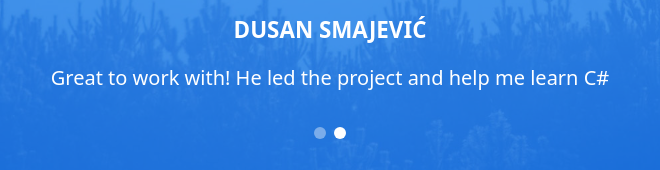
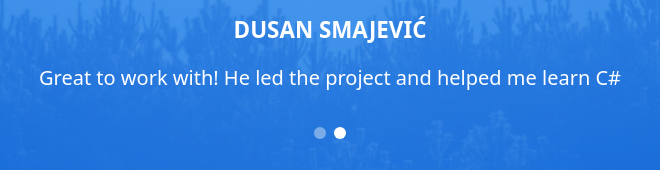
Before and after one commit to petardeveloper/portfolio, a plain HTML site: page index.html in a window 1280 px wide. Shown: the part 4530-4700 px from the top of the page, 310-970 px from the left. Drawn offline with Linux system fonts and the light colour scheme.

Commit message:
Update index.html

```diff
--- a/index.html
+++ b/index.html
@@ -509,7 +509,7 @@
                     </div>
                     <div class="content-test">
                       <p class="description lead">
-                        Great to work with! He led the project and help me learn C#
+                        Great to work with! He led the project and helped me learn C#
                       </p>
                     </div>
                   </div>
```
